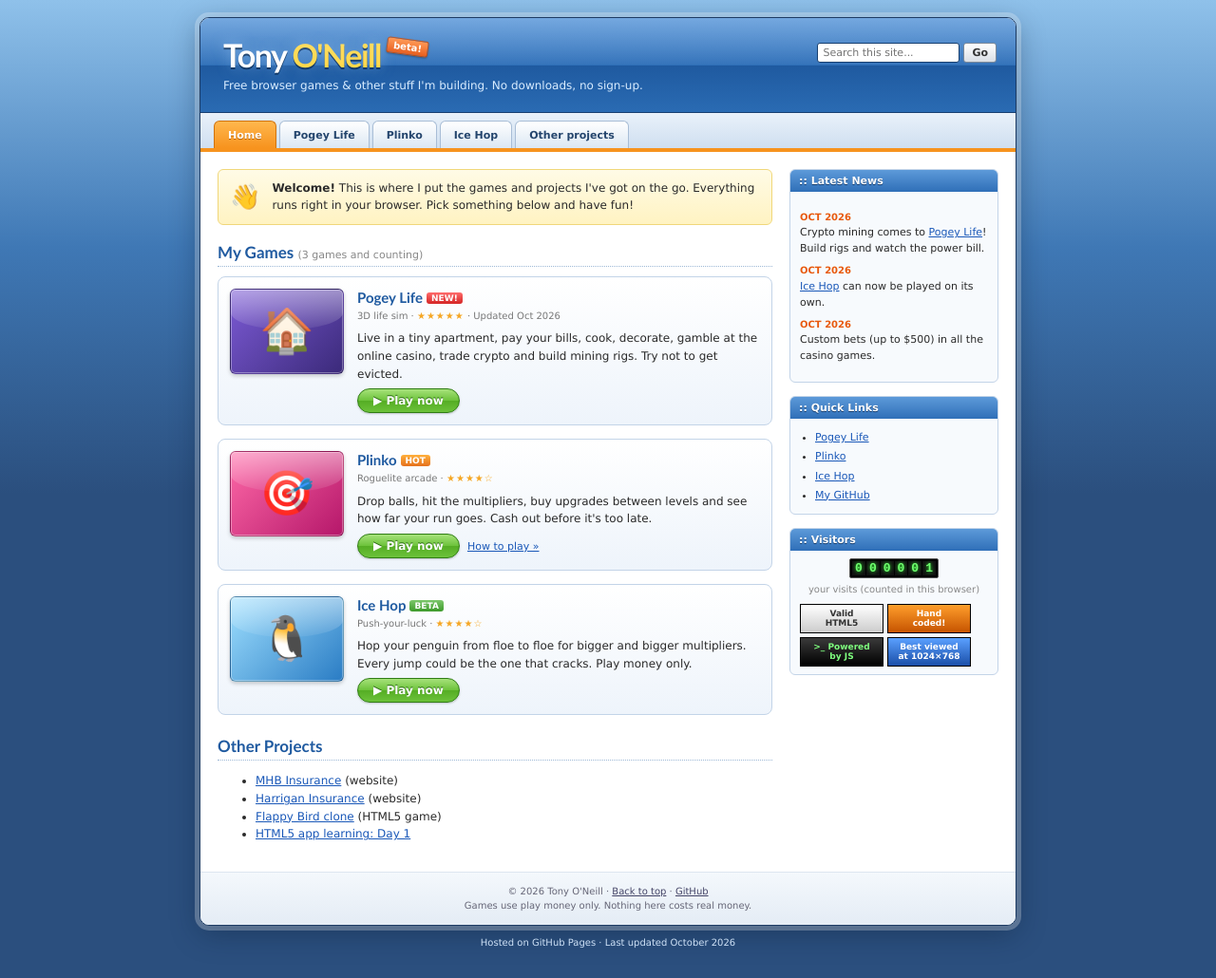
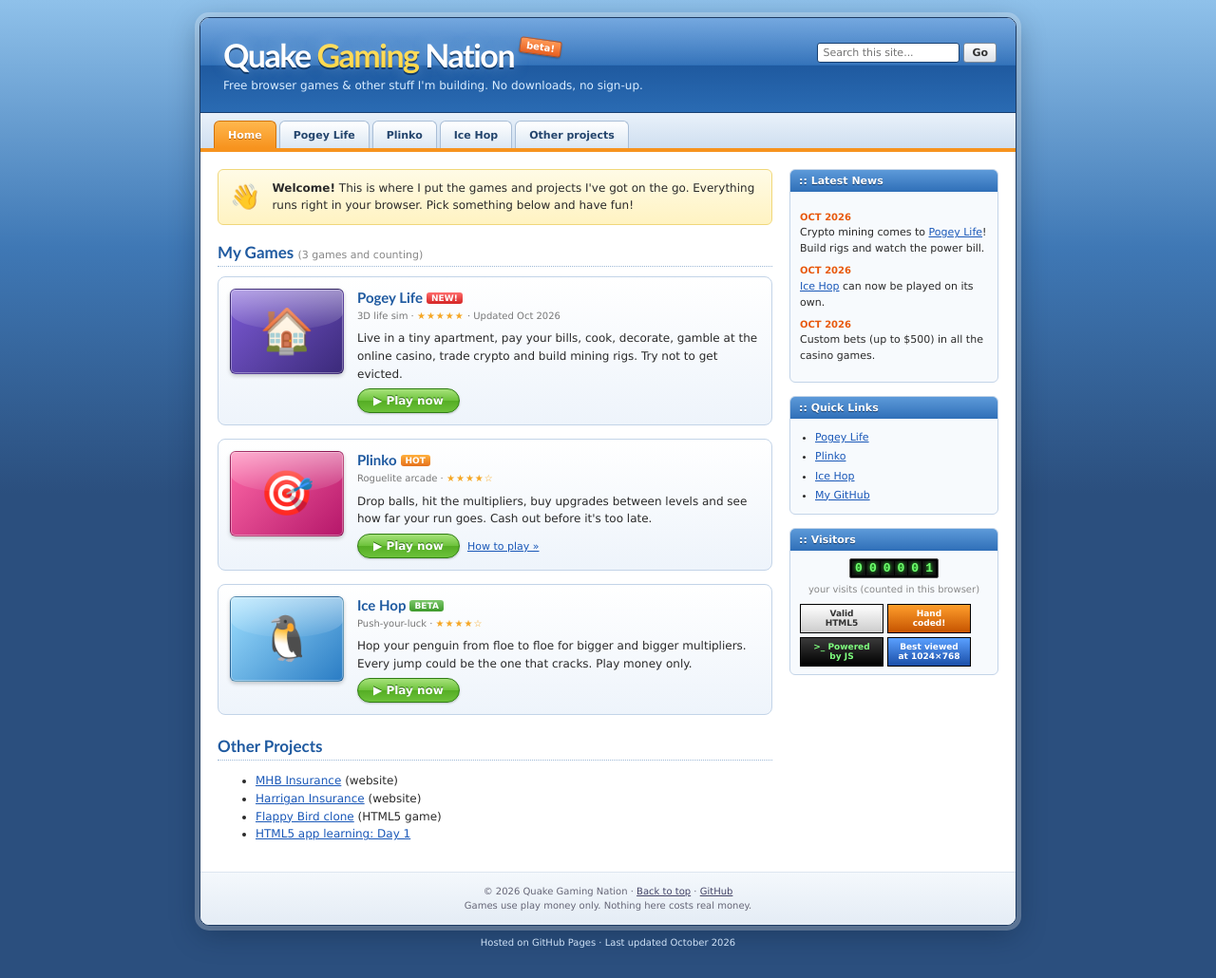
Before and after one commit to TonyHxC/TonyHxC.github.io, a website: page index.html in a window 1280 px wide. Shown: the whole page at 95% size. Drawn offline with Linux system fonts and the light colour scheme.

Commit message:
Website Update

```diff
--- a/index.html
+++ b/index.html
@@ -3,8 +3,8 @@
 <head>
 <meta charset="utf-8">
 <meta name="viewport" content="width=device-width, initial-scale=1">
-<title>Tony O'Neill :: Games &amp; Projects</title>
-<meta name="description" content="Tony O'Neill's homepage: free browser games Pogey Life, Plinko and Ice Hop, plus other projects.">
+<title>Quake Gaming Nation :: Free Browser Games</title>
+<meta name="description" content="Quake Gaming Nation: free browser games Pogey Life, Plinko and Ice Hop, plus other projects.">
 <style>
   /* ~2006 Web 2.0: fixed-width centered page, glossy gradients, Verdana, rounded boxes, a "beta" badge */
   * { box-sizing: border-box; }
@@ -94,7 +94,7 @@
 <body>
 <div id="wrap">
   <div id="top">
-    <h1 id="logo">Tony <span>O'Neill</span><sup>beta!</sup></h1>
+    <h1 id="logo">Quake <span>Gaming</span> Nation<sup>beta!</sup></h1>
     <p id="tag">Free browser games &amp; other stuff I'm building. No downloads, no sign-up.</p>
     <form id="search" onsubmit="go(event)"><input id="q" type="text" placeholder="Search this site..." aria-label="Search this site"><button>Go</button></form>
   </div>
@@ -173,7 +173,7 @@
     </div>
   </div>
 
-  <div id="foot">&copy; <span id="yr">2026</span> Tony O'Neill · <a href="#top">Back to top</a> · <a href="https://github.com/TonyHxC">GitHub</a><br>Games use play money only. Nothing here costs real money.</div>
+  <div id="foot">&copy; <span id="yr">2026</span> Quake Gaming Nation · <a href="#top">Back to top</a> · <a href="https://github.com/TonyHxC">GitHub</a><br>Games use play money only. Nothing here costs real money.</div>
 </div>
 <div id="sub">Hosted on GitHub Pages · Last updated October 2026</div>
 
```
